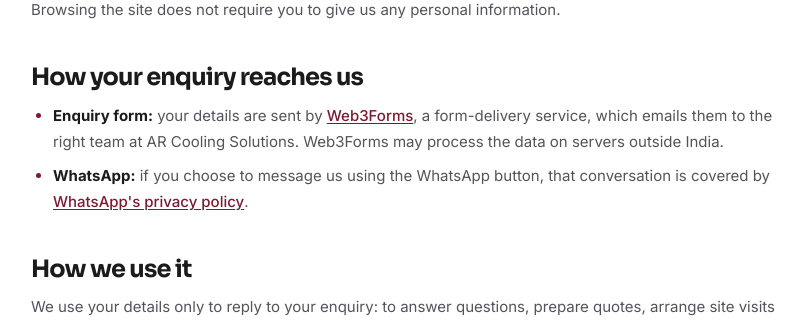
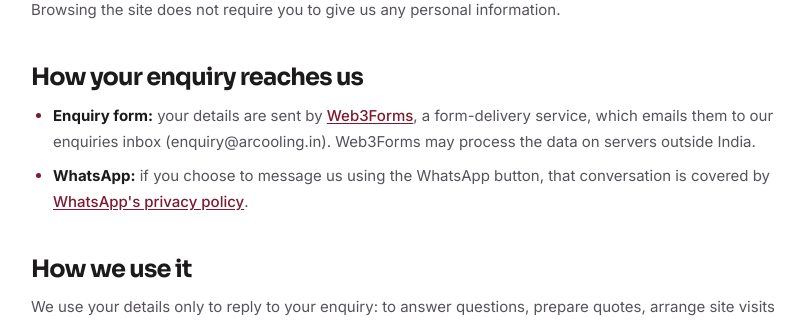
Before and after one commit to AbdulRaheem-Sheik/ar-cooling-solutions, a Flask app: page /privacy/ in a window 1280 px wide. Shown: the part 850-1170 px from the top of the page, without its empty margins (9-815 px from the left). Run offline with Flask 3, Linux system fonts and the light colour scheme; parts of the project's set-up code (start-up, migrations or seed data) failed here and were passed over; some libraries are stand-ins or nearby versions.

Commit message:
Send all enquiries to enquiry@arcooling.in
Products, spare parts, services and other enquiries all use the enquiry@ Web3Forms key;
the subject and Enquiry type row still show what each enquiry is about.

Co-Authored-By: Claude Opus 5.5 <noreply@anthropic.com>

```diff
--- a/app.py
+++ b/app.py
@@ -26,10 +26,12 @@ WEB3FORMS_ACCESS_KEY = os.environ.get("WEB3FORMS_ACCESS_KEY", "").strip()
 # Each enquiry type is emailed to its own team. A Web3Forms key delivers only to the address
 # that created it, so every team inbox has its own key. Until a team's key is set, its
 # enquiries use WEB3FORMS_ACCESS_KEY.
+# All enquiry types currently go to one inbox, enquiry@arcooling.in. To route a type to its
+# own team again, give it a different email and key_env (e.g. sales@ / WEB3FORMS_KEY_SALES).
 ENQUIRY_TEAMS = {
-    "product": {"team": "Sales", "email": "sales@arcooling.in", "key_env": "WEB3FORMS_KEY_SALES"},
-    "spare": {"team": "Sales", "email": "sales@arcooling.in", "key_env": "WEB3FORMS_KEY_SALES"},
-    "service": {"team": "Services", "email": "services@arcooling.in", "key_env": "WEB3FORMS_KEY_SERVICES"},
+    "product": {"team": "Enquiry", "email": "enquiry@arcooling.in", "key_env": "WEB3FORMS_KEY_ENQUIRY"},
+    "spare": {"team": "Enquiry", "email": "enquiry@arcooling.in", "key_env": "WEB3FORMS_KEY_ENQUIRY"},
+    "service": {"team": "Enquiry", "email": "enquiry@arcooling.in", "key_env": "WEB3FORMS_KEY_ENQUIRY"},
     "general": {"team": "Enquiry", "email": "enquiry@arcooling.in", "key_env": "WEB3FORMS_KEY_ENQUIRY"},
 }
 
--- a/templates/privacy.html
+++ b/templates/privacy.html
@@ -30,7 +30,7 @@
 
     <h2>How your enquiry reaches us</h2>
     <ul>
-      <li><b>Enquiry form:</b> your details are sent by <a href="https://web3forms.com/privacy" target="_blank" rel="noopener noreferrer">Web3Forms</a>, a form-delivery service, which emails them to the right team at {{ business.name }}. Web3Forms may process the data on servers outside India.</li>
+      <li><b>Enquiry form:</b> your details are sent by <a href="https://web3forms.com/privacy" target="_blank" rel="noopener noreferrer">Web3Forms</a>, a form-delivery service, which emails them to our enquiries inbox ({{ business.email }}). Web3Forms may process the data on servers outside India.</li>
       <li><b>WhatsApp:</b> if you choose to message us using the WhatsApp button, that conversation is covered by <a href="https://www.whatsapp.com/legal/privacy-policy" target="_blank" rel="noopener noreferrer">WhatsApp's privacy policy</a>.</li>
     </ul>
 
```
Also changed, not shown: .github/workflows/deploy.yml, README.md, 1 other file.
